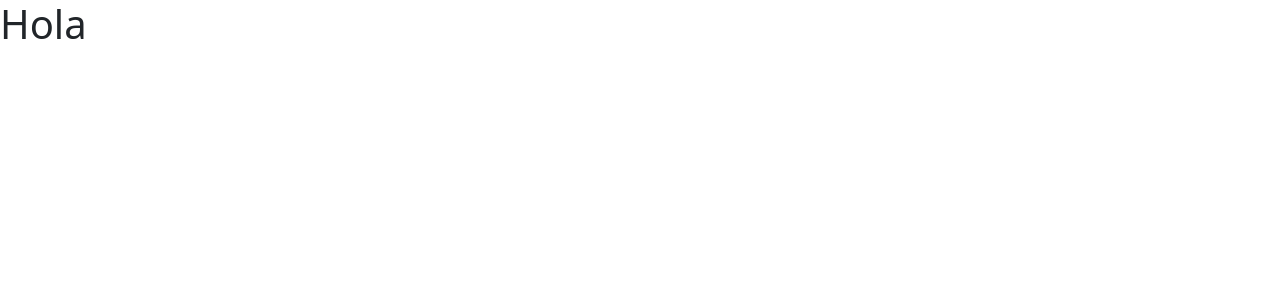
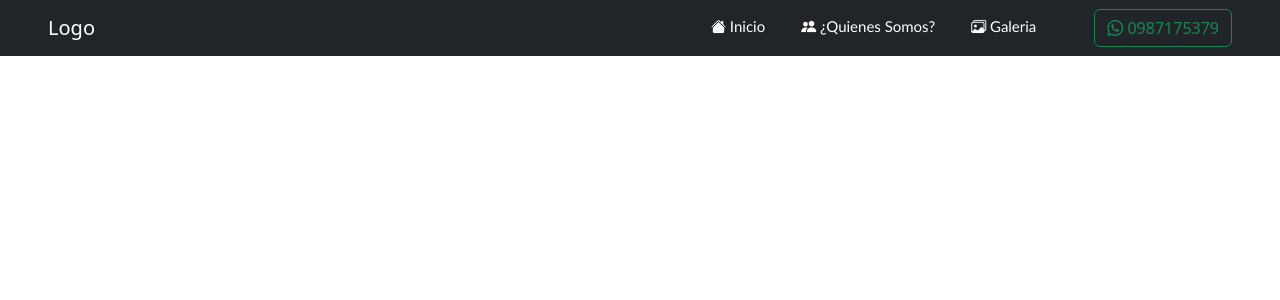
Before and after one commit to LeonardoGBM/soldadura, a React (Vite) app: page / in a window 1280 px wide. Shown: the top 300 px of the page. Built offline with nearby package versions, Linux system fonts and the light colour scheme.

Commit message:
feat: creacion de navbar

```diff
--- a/package.json
+++ b/package.json
@@ -11,6 +11,7 @@
   },
   "dependencies": {
     "bootstrap": "^5.3.8",
+    "bootstrap-icons": "^1.13.1",
     "react": "^19.2.8",
     "react-dom": "^19.2.8"
   },
--- a/src/App.jsx
+++ b/src/App.jsx
@@ -1,11 +1,11 @@
 import { useState } from 'react'
 import './App.css'
-
+import Navbar from './parts/navbar'
 function App() {
 
   return (
     <>
-    <h1>Hola</h1>
+   <Navbar/>
     </>
   )
 }
--- a/src/main.jsx
+++ b/src/main.jsx
@@ -3,6 +3,7 @@ import { createRoot } from 'react-dom/client'
 import './index.css'
 import 'bootstrap/dist/css/bootstrap.min.css';
 import 'bootstrap/dist/js/bootstrap.bundle.min.js';
+import 'bootstrap-icons/font/bootstrap-icons.css'
 import App from './App.jsx'
 createRoot(document.getElementById('root')).render(
   <StrictMode>
--- /dev/null
+++ b/src/parts/navbar.css
@@ -0,0 +1,15 @@
+.menu {
+    color: white;
+    font-size: 15px;
+    font-family: 'Trebuchet MS', 'Lucida Sans Unicode', 'Lucida Grande', 'Lucida Sans', Arial, sans-serif;
+    padding: 10px;
+}
+
+.menu:hover {
+    background-color: #19875447;
+    font-family: 'Trebuchet MS', 'Lucida Sans Unicode', 'Lucida Grande', 'Lucida Sans', Arial, sans-serif;
+    border-radius: 5px;
+    border-bottom: solid 5px #198754;
+    padding: 10px;
+
+}
--- /dev/null
+++ b/src/parts/navbar.jsx
@@ -0,0 +1,19 @@
+import React from 'react'
+import './navbar.css'
+const Navbar = () => {
+  return (
+    <>
+      <nav className="navbar navbar-dark bg-dark sticky-top">
+        <a className="navbar-brand ms-5">Logo</a>
+        <form className="form-inline">
+          <a href="" className='menu text-decoration-none m-2'><i className="bi bi-house-fill"></i> Inicio</a>
+          <a href="" className='menu text-decoration-none m-2'><i className="bi bi-people-fill"></i> ¿Quienes Somos?</a>
+          <a href="" className='menu text-decoration-none ms-2 me-5'><i className="bi bi-images"></i> Galeria</a>
+            <button className="btn btn-outline-success my-2 my-sm-0 me-5" type="submit"><i className="bi bi-whatsapp"></i> 0987175379</button>
+        </form>
+      </nav>
+    </>
+  )
+}
+
+export default Navbar
```
Also changed, not shown: 1 other file (tests, documents, lock files or other folders).
